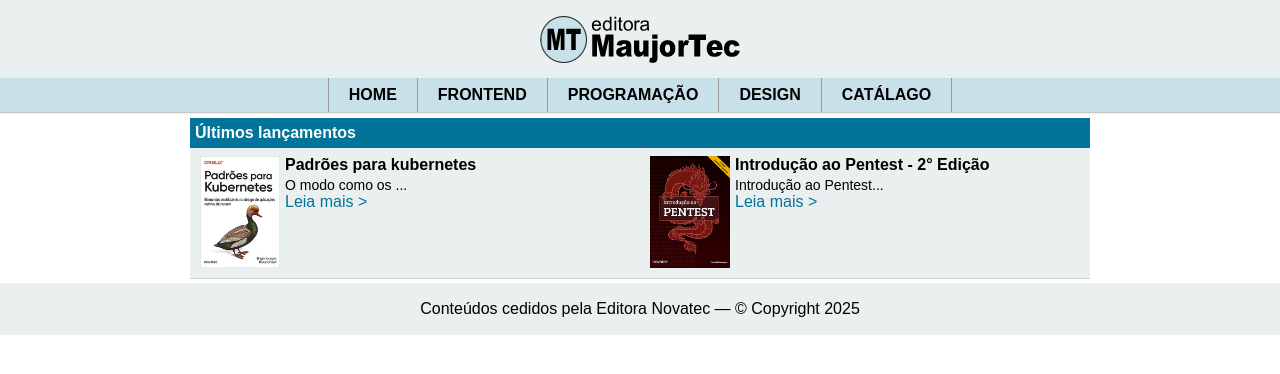
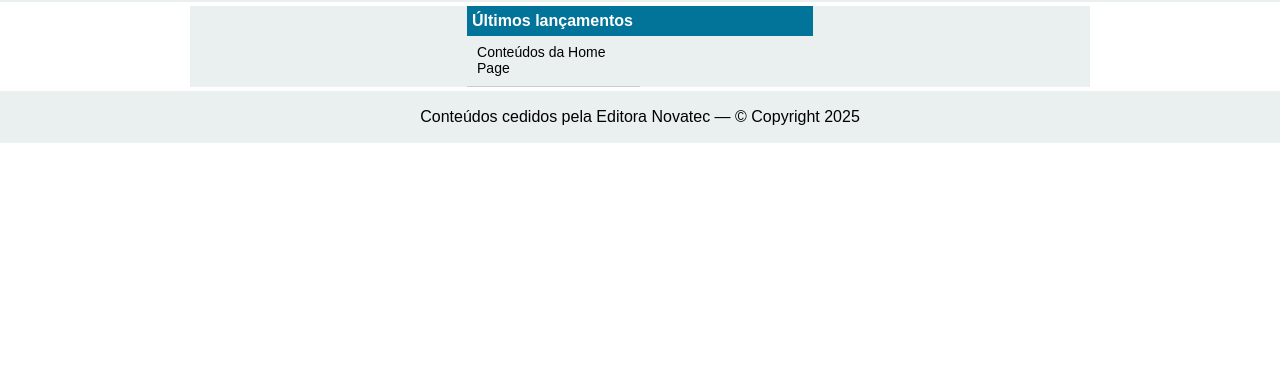
Before and after one commit to JorgeCasalini/Livro-react-maujor, a React (Create React App) app in the folder editora-maujortec/: page / in a window 1280 px wide. Shown: the top 374 px of the page. Built offline with nearby package versions, Linux system fonts and the light colour scheme.

Commit message:
Defines content and introduces the react route system

```diff
--- a/editora-maujortec/package.json
+++ b/editora-maujortec/package.json
@@ -6,6 +6,7 @@
     "cra-template": "1.2.0",
     "react": "^19.0.0",
     "react-dom": "^19.0.0",
+    "react-router-dom": "^7.1.5",
     "react-scripts": "^5.0.1",
     "web-vitals": "^4.2.4"
   },
--- a/editora-maujortec/src/App.js
+++ b/editora-maujortec/src/App.js
@@ -1,4 +1,5 @@
-import React from 'react';
+import React, { Component } from 'react';
+import { BrowserRouter } from 'react-router-dom';
 import Topo from './components/Topo.js';
 import Principal from './components/Principal.js';
 import Rodape from './components/Rodape.js';
--- a/editora-maujortec/src/components/Home.js
+++ b/editora-maujortec/src/components/Home.js
@@ -1,29 +1,10 @@
 import React from "react";
-const Home = () => {
-    return (
-        <>
-            <h2>Últimos lançamentos</h2>
-            <div className="card">
-                <div className="thumb">
-                    <img src="imagens/capas/9788575228142.jpg" alt="" />
-                </div>
-                <div className="detalhes">
-                    <h3>Padrões para kubernetes</h3>
-                    <p>O modo como os ...</p>
-                    <a href="#">Leia mais &gt;</a>
-                </div>
-            </div>
-            <div className="card">
-                <div className="thumb">
-                    <img src="imagens/capas/9788575228074.jpg" alt="" />
-                </div>
-                <div className="detalhes">
-                    <h3>Introdução ao Pentest - 2° Edição</h3>
-                    <p>Introdução ao Pentest...</p>
-                    <a href="#">Leia mais &gt;</a>
-                </div>
-            </div>
-        </>
-    );
-}
+const Home = () => (
+    <main className="principal">
+        <h2>Últimos lançamentos</h2>
+        <div className="card">
+            <p>Conteúdos da Home Page</p>
+        </div>
+    </main>
+);
 export default Home;
--- a/editora-maujortec/src/components/Logo.js
+++ b/editora-maujortec/src/components/Logo.js
@@ -1,13 +1,12 @@
 import React from "react";
+import { Link } from "react-router-dom";
 
 const Logo = () => {
-    return(
-        <a href="#">
-            <h1 className="logo">
-                <span>Editora MaujorTec</span>
-            </h1>
-        </a>
-    );
+    <Link to="/">
+        <h1 className="logo">
+            <span>Editora MaujorTec</span>
+        </h1>
+    </Link>
 };
 
 export default Logo;
--- a/editora-maujortec/src/components/Navegacao.js
+++ b/editora-maujortec/src/components/Navegacao.js
@@ -1,15 +1,27 @@
 import React from "react";
+import { NavLink } from "react-router-dom";
+
+let linkCorrente = {
+    color: "#027399"
+}
 const Navegacao = () => {
-    return(
-        <ul>
-            <li><a href="#">Home</a></li>
-            <li><a href="#">Frontend</a></li>
-            <li><a href="#">Programação</a></li>
-            <li><a href="#">Design</a></li>
-            <li><a href="#">Catálago</a></li>
-
-        </ul>
-    );
+    <ul>
+        <li>
+            <NavLink exact activeStyle={linkCorrente} to="/">Home</NavLink>
+        </li>
+        <li>
+            <NavLink exact activeStyle={linkCorrente} to="/frontend">Frontend</NavLink>
+        </li>
+        <li>
+            <NavLink exact activeStyle={linkCorrente} to="/programacao">Programação</NavLink>
+        </li>
+        <li>
+            <NavLink exact activeStyle={linkCorrente} to="/design">Design</NavLink>
+        </li>
+        <li>
+            <NavLink exact activeStyle={linkCorrente} to="/catalogo">Catálogo</NavLink>
+        </li>
+    </ul>
 };
 
 export default Navegacao;
```
Also changed, not shown: editora-maujortec/src/components/Catalogo.js (added, +16 -0 lines), editora-maujortec/src/components/Design.js (added, +11 -0 lines), editora-maujortec/src/components/Frontend.js (added, +11 -0 lines), editora-maujortec/src/components/NotFound.js (added, +12 -0 lines), editora-maujortec/src/components/Programacao.js (added, +11 -0 lines), 1 other file (tests, documents, lock files or other folders).
